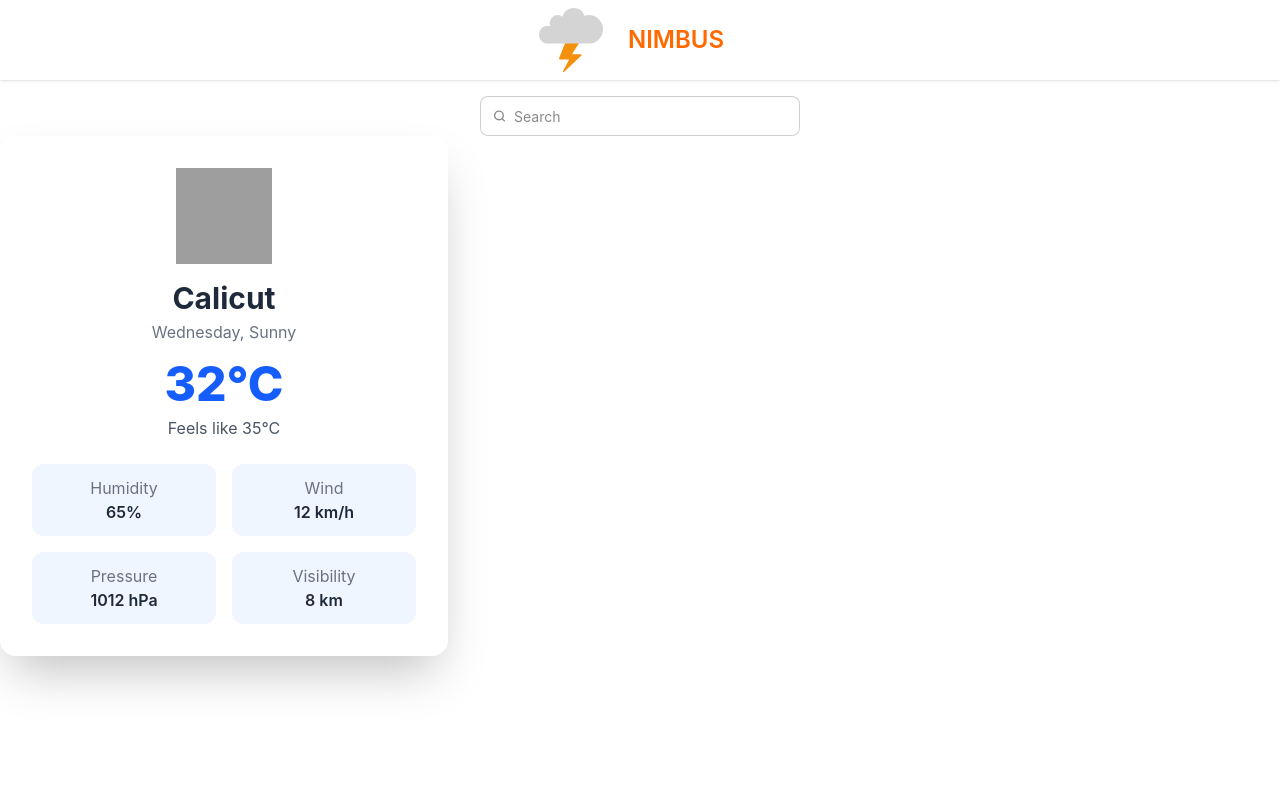
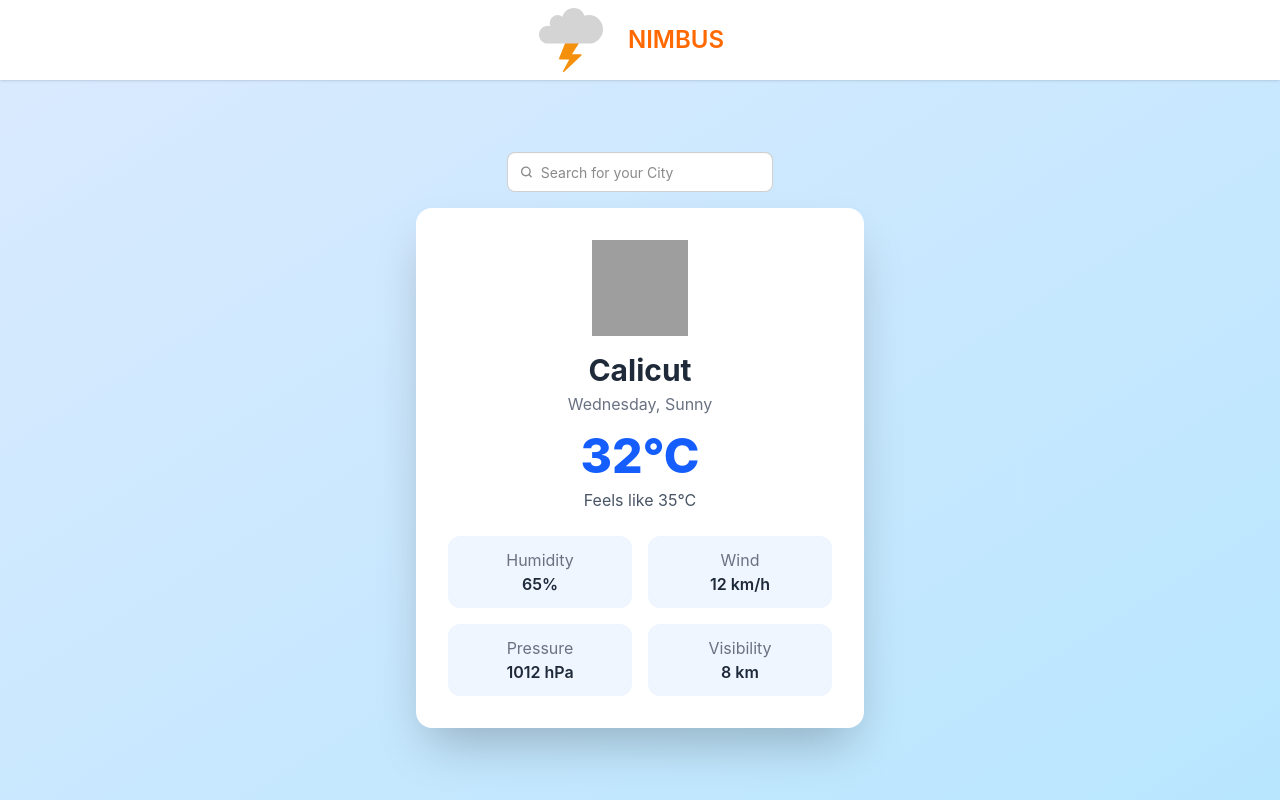
Before and after one commit to Joyel15/Nimbus-Weather-app, a website: page src/index.html in a window 1280 px wide. Drawn offline with nearby package versions, Linux system fonts and the light colour scheme; files that its build step writes are made by us from their sources; grey boxes are pictures that could not be loaded.

Commit message:
fix(ui): correct navbar and flex layout structure

```diff
--- a/src/index.html
+++ b/src/index.html
@@ -8,8 +8,8 @@
   <link href="./output.css" rel="stylesheet">
 </head>
 
-<body>
-  <main>
+<body class="min-h-screen bg-gradient-to-br from-blue-100 to-sky-200 flex flex-col">
+
   <!-- navbar code-->
   <div class="navbar bg-base-100 shadow-sm flex justify-center">
     <svg width="64px" height="64px" viewBox="0 0 36 36" xmlns="http://www.w3.org/2000/svg"
@@ -29,8 +29,10 @@
     <a class="btn btn-ghost text-2xl text-orange-500 ml-2">NIMBUS</a>
   </div>
 
+  <main class="flex-1 flex flex-col items-center justify-center gap-4 p-4">
+
     <!-- Searchbar code-->
-    <div class="flex justify-center mt-4">
+    <div class="flex justify-center">
       <label class="input">
         <svg class="h-[1em] opacity-50" xmlns="http://www.w3.org/2000/svg" viewBox="0 0 24 24">
           <g stroke-linejoin="round" stroke-linecap="round" stroke-width="2.5" fill="none" stroke="currentColor">
@@ -38,7 +40,7 @@
             <path d="m21 21-4.3-4.3"></path>
           </g>
         </svg>
-        <input type="search" required placeholder="Search" />
+        <input type="search" required placeholder="Search for your City"/>
       </label>
     </div>
 
@@ -47,11 +49,8 @@
 
       <!-- Weather Icon -->
       <div class="flex justify-center mb-4">
-      <img
-        src="https://cdn-icons-png.flaticon.com/512/869/869869.png"
-        alt="Weather Icon"
-        class="w-20 h-20 sm:w-24 sm:h-24"
-      />
+        <img src="https://cdn-icons-png.flaticon.com/512/869/869869.png" alt="Weather Icon"
+          class="w-20 h-20 sm:w-24 sm:h-24" />
       </div>
 
       <!-- Weather card main Details -->
```
Lines whose indentation alone changed are shown as unchanged.
